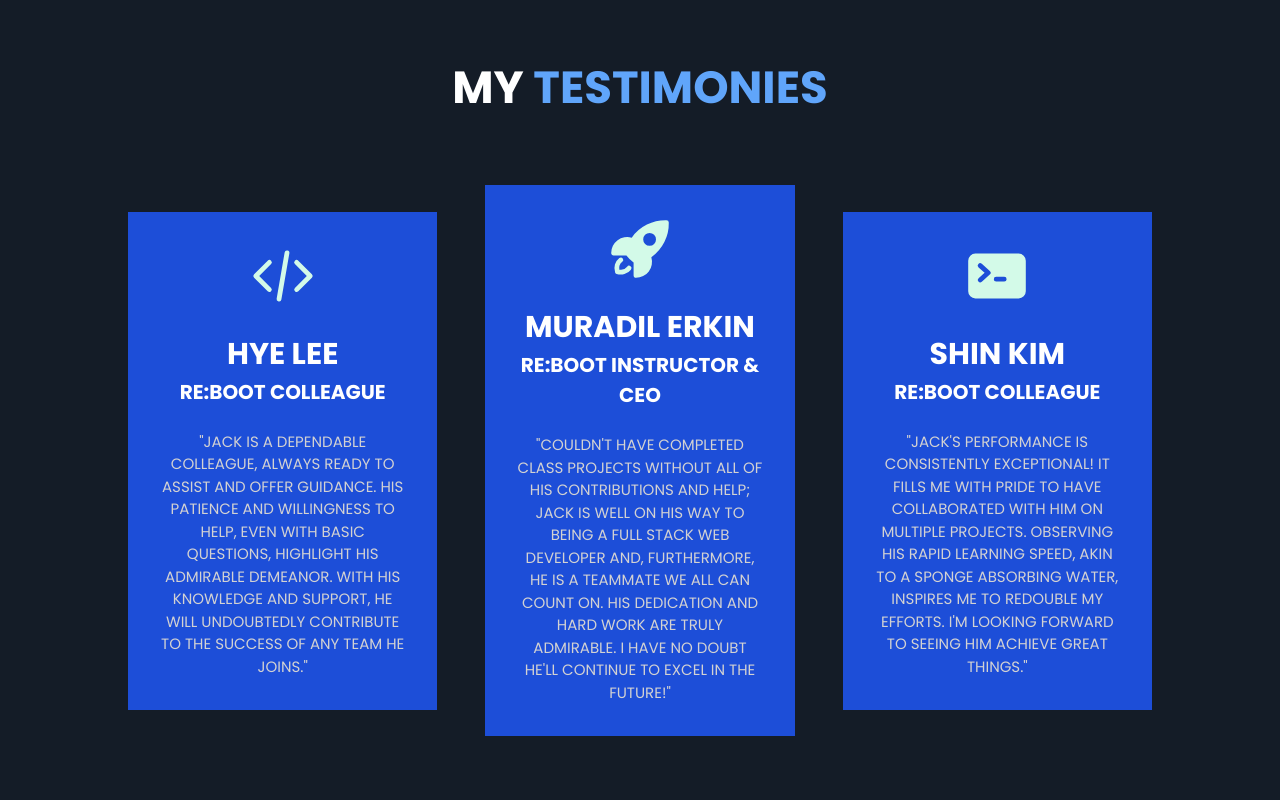
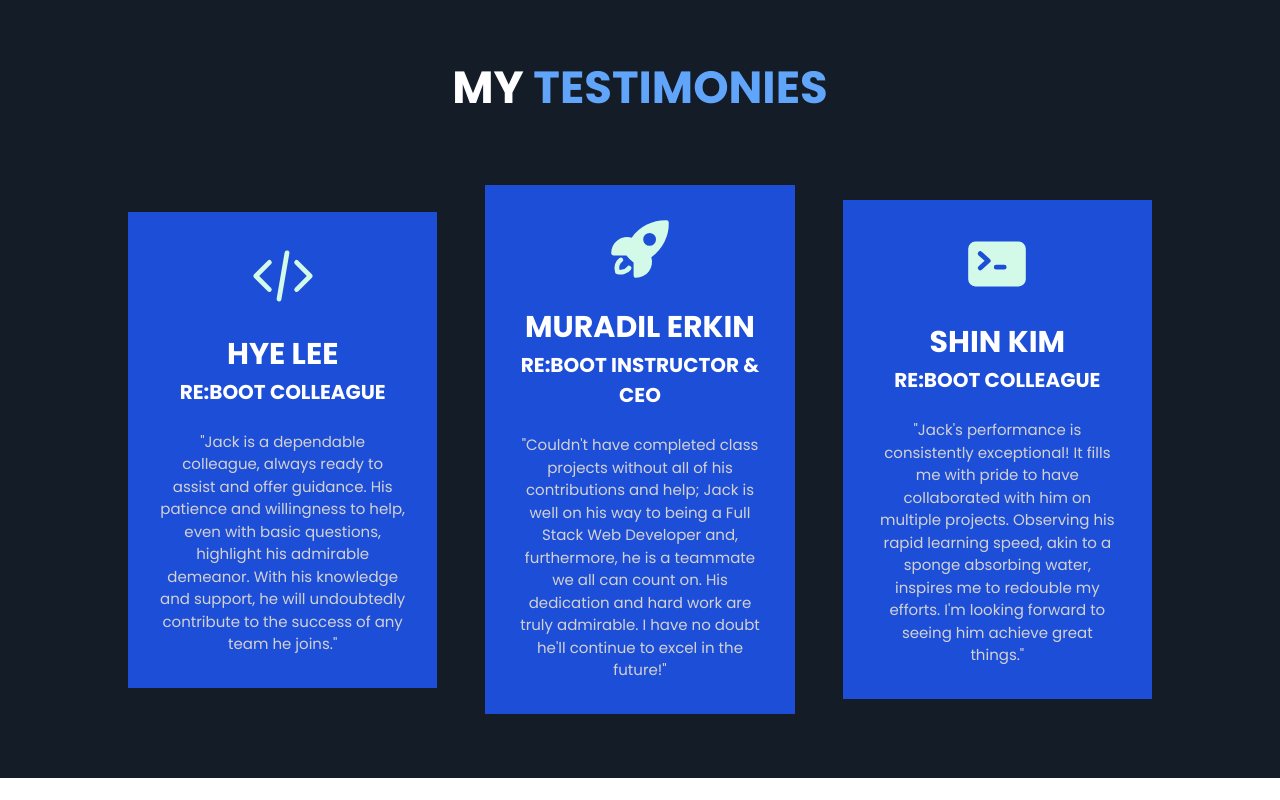
Before and after one commit to Jack-Vu/personal-portfolio, a Next.js app: page / in a window 1280 px wide. Shown: the part 4422-5222 px from the top of the page. After the commit the page ends 5200 px from the top, so only its background shows below. Built offline with nearby package versions, Linux system fonts and the light colour scheme.

Commit message:
fixed styling

```diff
--- a/src/components/Testimonies.tsx
+++ b/src/components/Testimonies.tsx
@@ -14,10 +14,12 @@ const Testimonies = () => {
       </h2>
       <div className="grid grid-cols-1 md:grid-cols-2 lg:grid-cols-3 w-[80%] mx-auto items-center gap-[3rem] mt-[4rem] text-white">
         <div>
-          <div className="bg-blue-700 hover:scale-110 transform transition-all duration-300 hover:-rotate-6 uppercase font-semibold text-center p-[2rem]">
+          <div className="bg-blue-700 hover:scale-110 transform transition-all duration-300 hover:-rotate-6 font-semibold text-center p-[2rem]">
             <CodeBracketIcon className="w-[4rem] h-[4rem] mx-auto text-[#d3fae8]" />
-            <h1 className="text-[20px] md:text-[30px] mt-[1.5rem]">Hye Lee</h1>
-            <h1 className="text-[10px] md:text-[20px] mb-[1.5rem]">
+            <h1 className="text-[20px] md:text-[30px] mt-[1.5rem] uppercase">
+              Hye Lee
+            </h1>
+            <h1 className="text-[10px] md:text-[20px] mb-[1.5rem] uppercase">
               Re:boot Colleague
             </h1>
             <p className="text-[15px] text-[#d3d2d2] font-normal">
@@ -30,12 +32,12 @@ const Testimonies = () => {
           </div>
         </div>
         <div>
-          <div className="bg-blue-700 hover:scale-110 transform transition-all duration-300 uppercase font-semibold text-center p-[2rem]">
+          <div className="bg-blue-700 hover:scale-110 transform transition-all duration-300 font-semibold text-center p-[2rem]">
             <RocketLaunchIcon className="w-[4rem] h-[4rem] mx-auto text-[#d3fae8]" />
-            <h1 className="text-[20px] md:text-[30px] mt-[1.5rem]">
+            <h1 className="text-[20px] md:text-[30px] mt-[1.5rem] uppercase">
               Muradil Erkin
             </h1>
-            <h1 className="text-[10px] md:text-[20px] mb-[1.5rem]">
+            <h1 className="text-[10px] md:text-[20px] mb-[1.5rem] uppercase">
               Re:boot Instructor & CEO
             </h1>
             <p className="text-[15px] text-[#d3d2d2] font-normal">
@@ -48,10 +50,12 @@ const Testimonies = () => {
           </div>
         </div>
         <div>
-          <div className="bg-blue-700 hover:scale-110 transform transition-all duration-300 hover:rotate-6 uppercase font-semibold text-center p-[2rem]">
+          <div className="bg-blue-700 hover:scale-110 transform transition-all duration-300 hover:rotate-6 font-semibold text-center p-[2rem]">
             <CommandLineIcon className="w-[4rem] h-[4rem] mx-auto text-[#d3fae8]" />
-            <h1 className="text-[20px] md:text-[30px] mt-[1.5rem]">Shin Kim</h1>
-            <h1 className="text-[10px] md:text-[20px] mb-[1.5rem]">
+            <h1 className="text-[20px] md:text-[30px] mt-[1.5rem] uppercase">
+              Shin Kim
+            </h1>
+            <h1 className="text-[10px] md:text-[20px] mb-[1.5rem] uppercase">
               Re:boot Colleague
             </h1>
             <p className="text-[15px] text-[#d3d2d2] font-normal">
```
